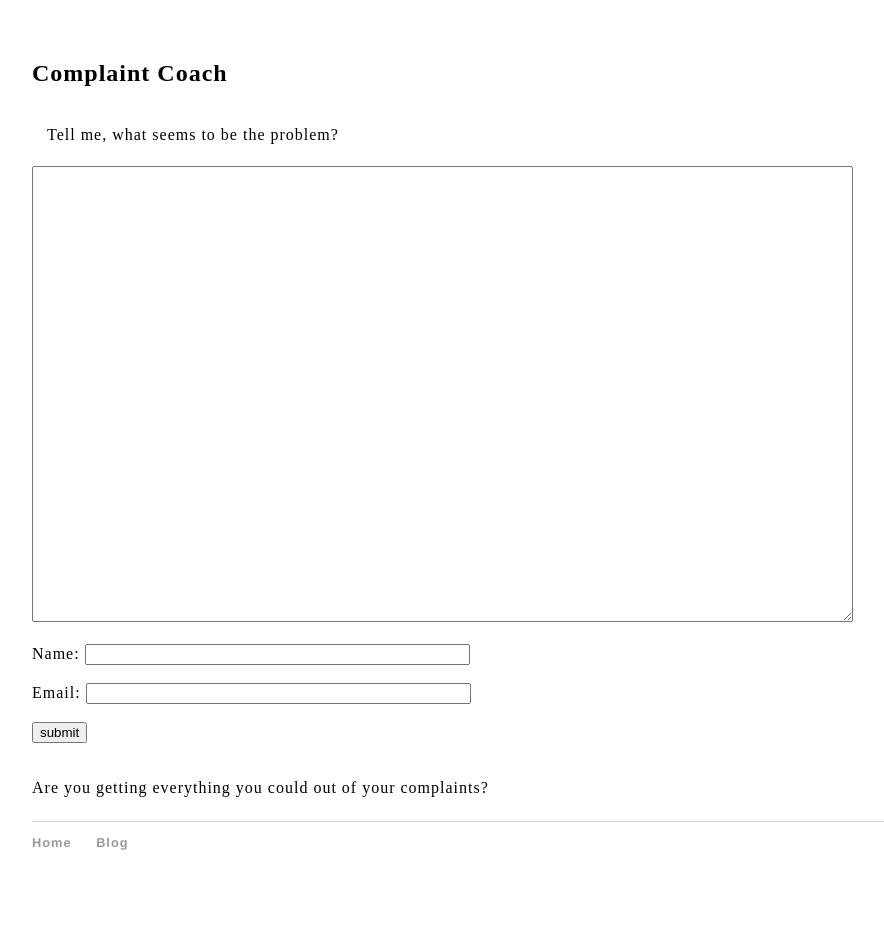
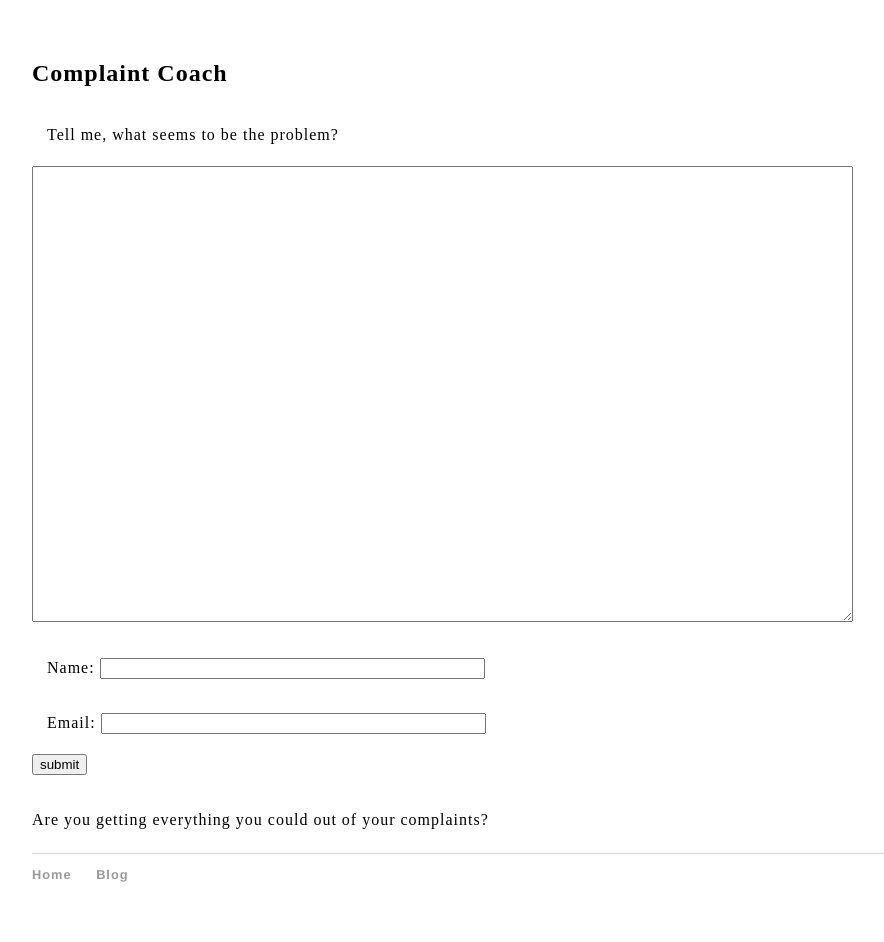
Before and after one commit to alfonsopacino/aalfonsopacinol, a Jekyll site: the page built from index.html, in a window 1280 px wide. Shown: the whole page, without its empty margins (160-1044 px from the left). Built offline with Jekyll 4.4.1, drawn with Linux system fonts in a browser that asks for light colours; before the commit the page ends 910 px from its top, so only the background shows below that.

Commit message:
Update index.html

```diff
--- a/index.html
+++ b/index.html
@@ -11,9 +11,11 @@ Tell me, what seems to be the problem?
 <br><br>
 <textarea cols="100" name="complain" required="" rows="30"></textarea>
 <br><br>
+<label style="color: grey; margin-left: 15px; font-size: 2em;"></label>
 Name:
 <input name="penname" required="" size="45" type="text" value="" />
 <br><br>
+<label style="color: grey; margin-left: 15px; font-size: 2em;"></label>
 Email:
 <input name="email" required="" size="45" type="email" value="" />
 <br><br>
```
